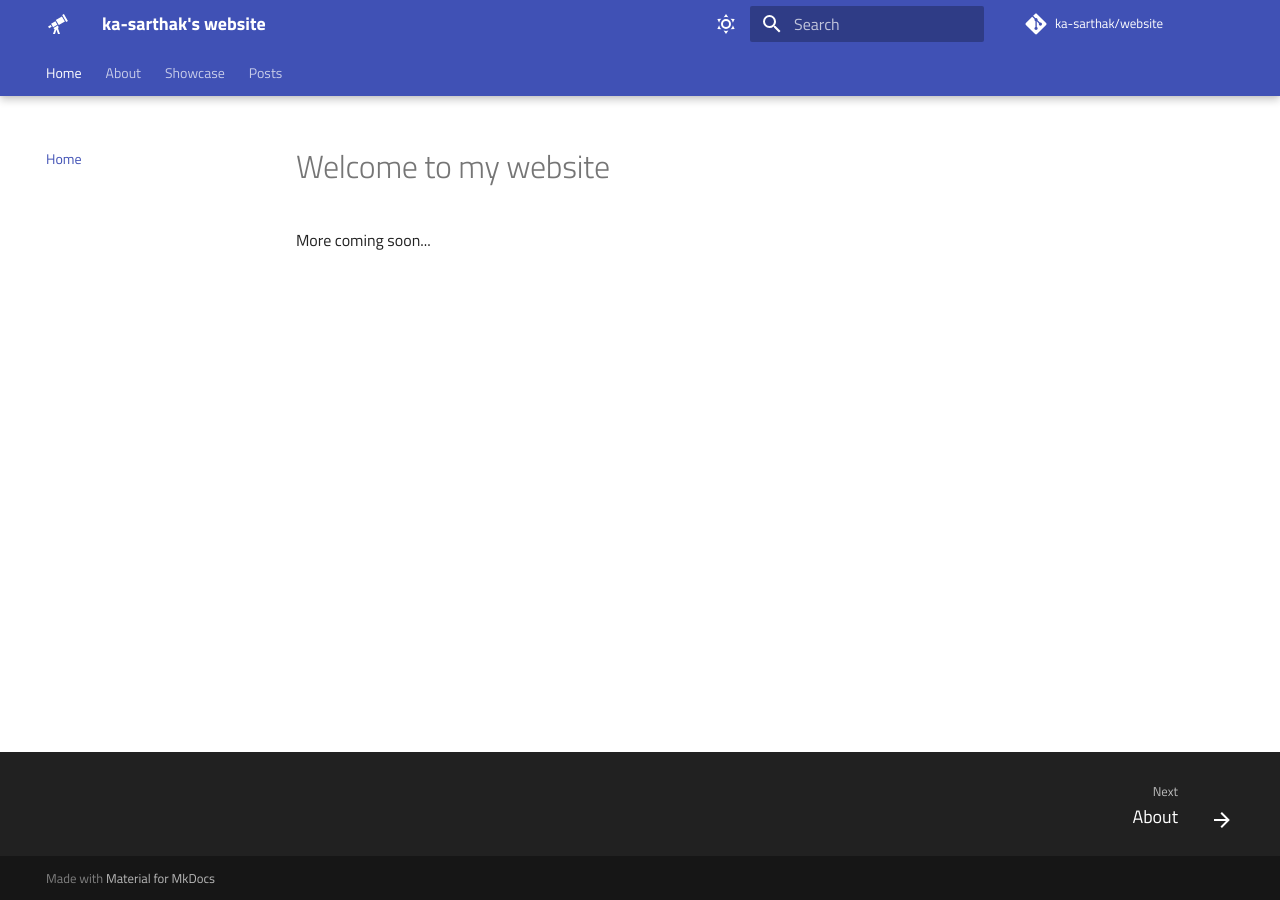
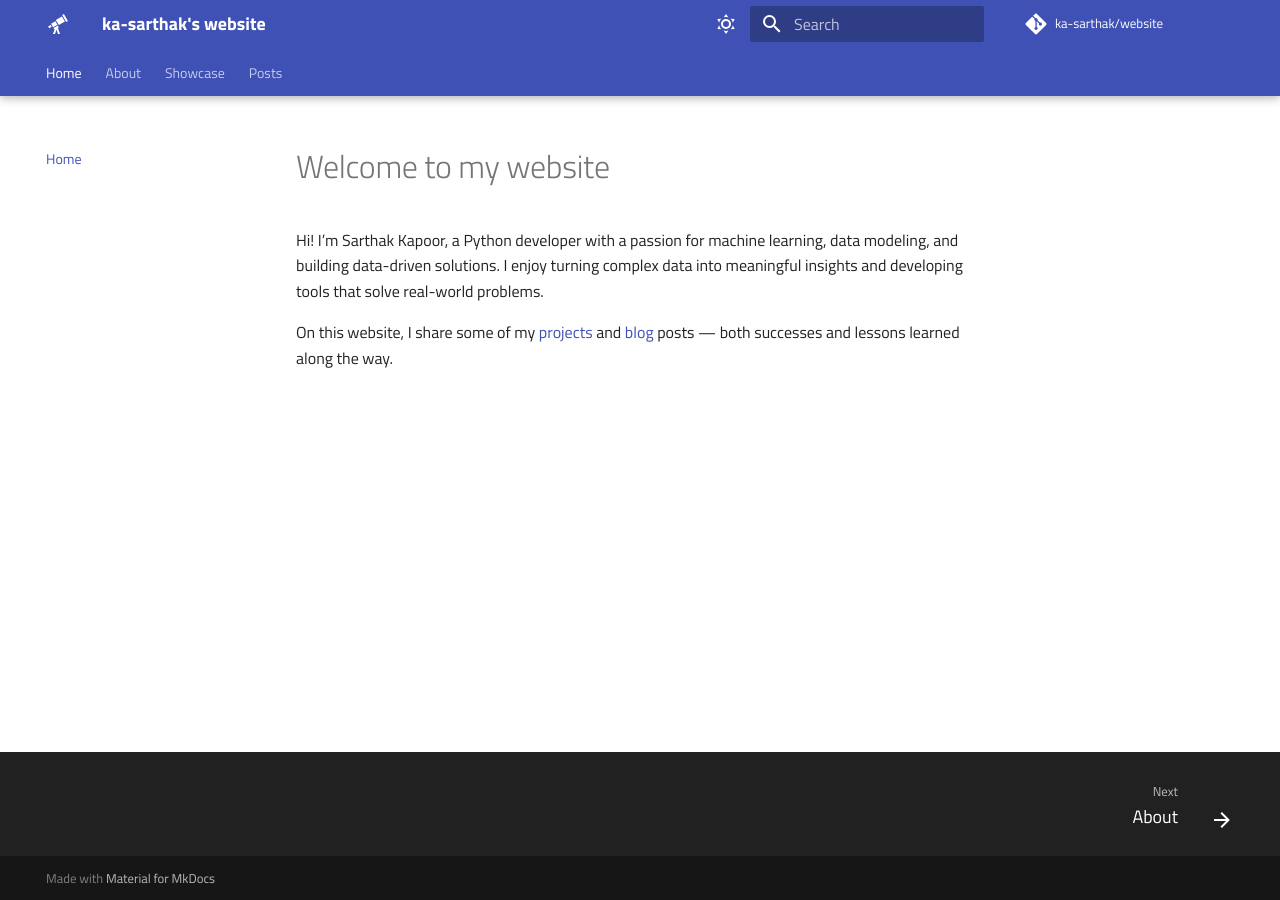
Before and after one commit to ka-sarthak/website, an MkDocs documentation site: the page built from docs/index.md, in a window 1280 px wide. Built offline with MkDocs 1.6.1 and Material for MkDocs 9.7.7, drawn with Linux system fonts in a browser that asks for light colours; comment, search, counter and statistics services are not loaded.

Commit message:
Add description

```diff
--- a/docs/index.md
+++ b/docs/index.md
@@ -1,3 +1,5 @@
 # Welcome to my website
 
-More coming soon...
+Hi! I’m Sarthak Kapoor, a Python developer with a passion for machine learning, data modeling, and building data-driven solutions. I enjoy turning complex data into meaningful insights and developing tools that solve real-world problems.
+
+On this website, I share some of my [projects](./showcase.md) and [blog](./posts/running-inspiration.md) posts — both successes and lessons learned along the way.
```
